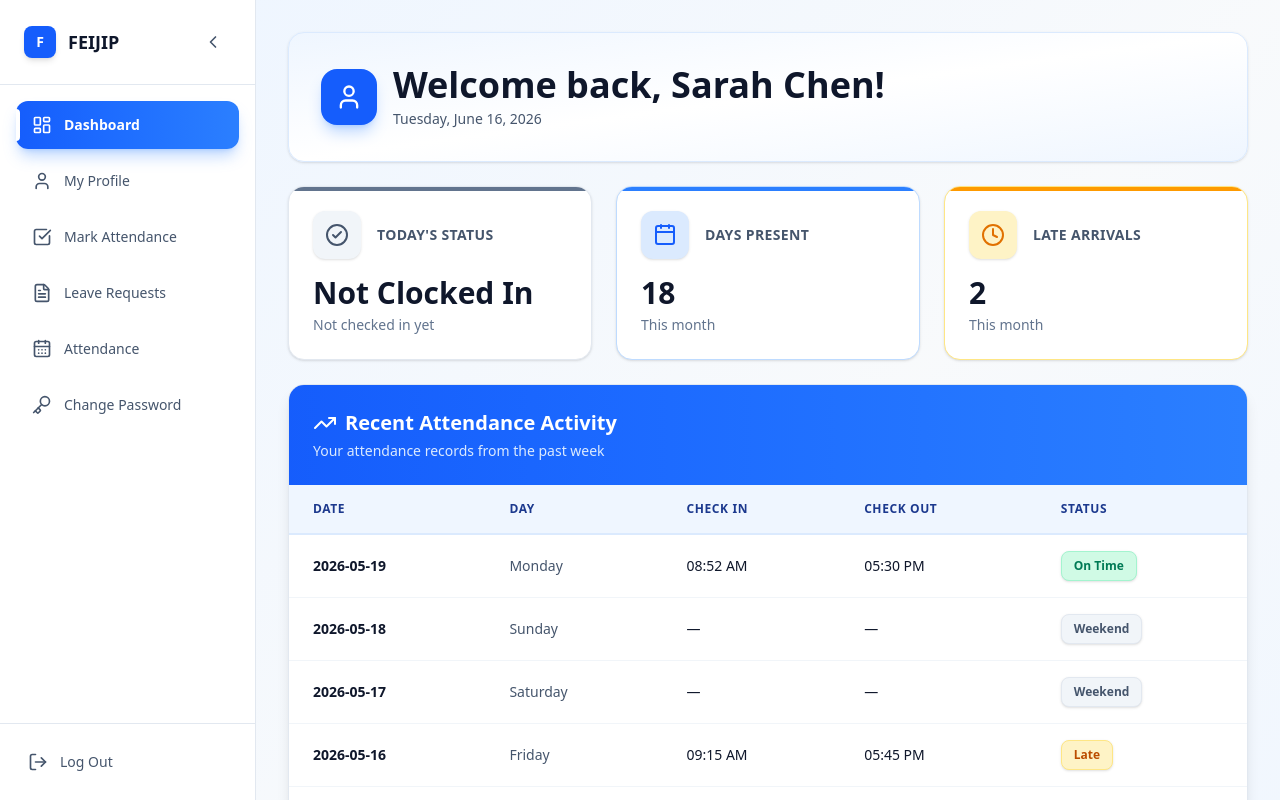
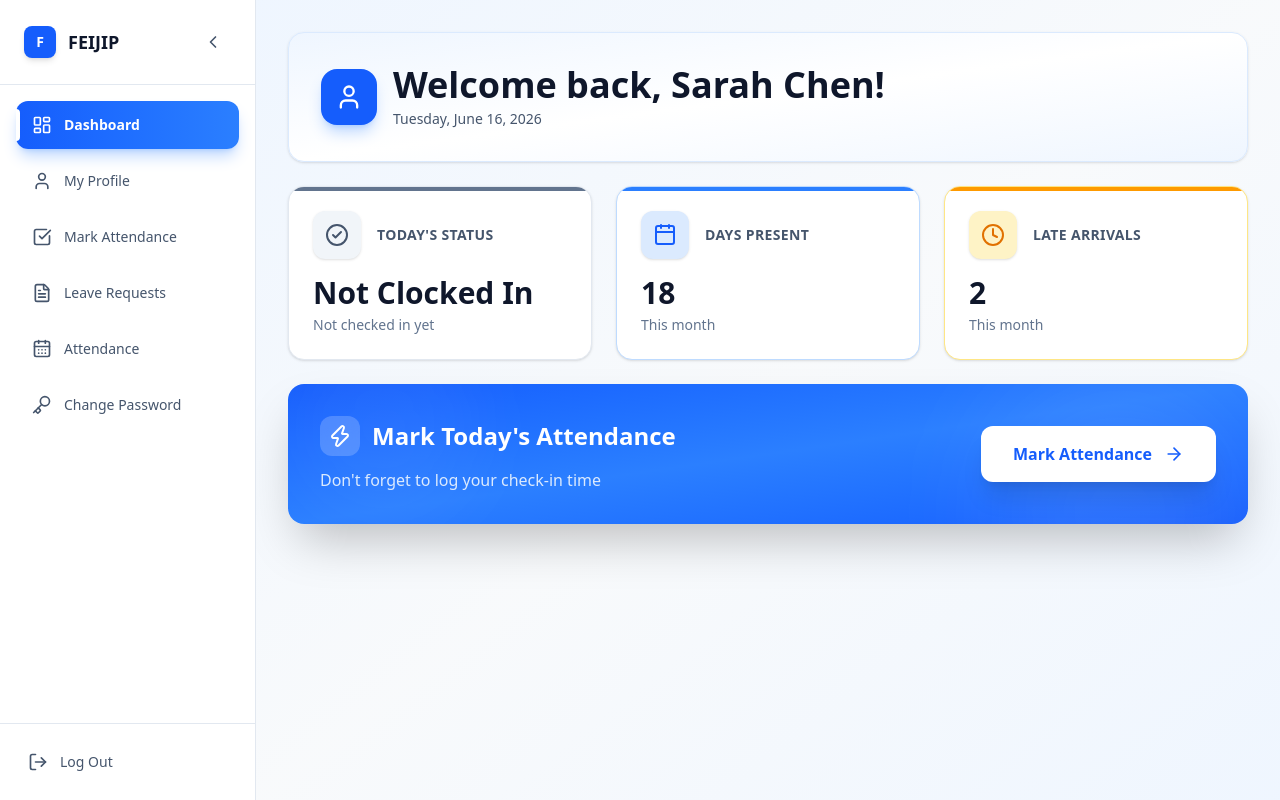
Before and after one commit to XUN0024/employee-attendance-system, a Next.js app: page /employee/dashboard in a window 1280 px wide. Built offline with nearby package versions, Linux system fonts and the light colour scheme; no server answers.

Commit message:
chore: remove unused component in employee dashboard

```diff
--- a/app/employee/dashboard/page.tsx
+++ b/app/employee/dashboard/page.tsx
@@ -1,6 +1,6 @@
 'use client';
 
-import { Calendar, Clock, CheckCircle2, ArrowRight, User, TrendingUp, Zap } from 'lucide-react';
+import { Calendar, Clock, CheckCircle2, ArrowRight, User, Zap } from 'lucide-react';
 import Link from 'next/link';
 import { useState, useEffect } from 'react';
 import { getTodayAttendance } from '@/lib/attendance';
@@ -122,63 +122,6 @@ export default function EmployeeDashboard() {
                     />
                 </div>
 
-                <div className="bg-white rounded-2xl border border-slate-200 shadow-lg overflow-hidden">
-                    {/* Header with blue gradient */}
-                    <div className="bg-gradient-to-r from-blue-600 to-blue-500 p-6">
-                        <h2 className="text-xl font-bold text-white flex items-center gap-2">
-                            <TrendingUp className="h-6 w-6" />
-                            Recent Attendance Activity
-                        </h2>
-                        <p className="text-blue-100 text-sm mt-1">Your attendance records from the past week</p>
-                    </div>
-
-                    <div className="overflow-x-auto">
-                        <table className="w-full">
-                            <thead>
-                                <tr className="bg-blue-50 border-b-2 border-blue-100">
-                                    <th className="text-left py-4 px-6 text-xs font-bold text-blue-900 uppercase tracking-wider">
-                                        Date
-                                    </th>
-                                    <th className="text-left py-4 px-6 text-xs font-bold text-blue-900 uppercase tracking-wider">
-                                        Day
-                                    </th>
-                                    <th className="text-left py-4 px-6 text-xs font-bold text-blue-900 uppercase tracking-wider">
-                                        Check In
-                                    </th>
-                                    <th className="text-left py-4 px-6 text-xs font-bold text-blue-900 uppercase tracking-wider">
-                                        Check Out
-                                    </th>
-                                    <th className="text-left py-4 px-6 text-xs font-bold text-blue-900 uppercase tracking-wider">
-                                        Status
-                                    </th>
-                                </tr>
-                            </thead>
-                            <tbody className="divide-y divide-slate-100">
-                                {mockData.recentActivity.map((record, index) => (
-                                    <tr key={index} className="hover:bg-blue-50/50 transition-colors duration-150">
-                                        <td className="py-4 px-6 text-sm font-semibold text-slate-900">{record.date}</td>
-                                        <td className="py-4 px-6 text-sm text-slate-600">{record.day}</td>
-                                        <td className="py-4 px-6 text-sm font-medium text-slate-900">{record.checkIn}</td>
-                                        <td className="py-4 px-6 text-sm font-medium text-slate-900">{record.checkOut}</td>
-                                        <td className="py-4 px-6">
-                                            <span
-                                                className={`inline-flex items-center px-3 py-1.5 rounded-lg text-xs font-bold shadow-sm ${record.status === 'On Time'
-                                                    ? 'bg-emerald-100 text-emerald-700 border border-emerald-200'
-                                                    : record.status === 'Late'
-                                                        ? 'bg-amber-100 text-amber-700 border border-amber-200'
-                                                        : 'bg-slate-100 text-slate-600 border border-slate-200'
-                                                    }`}
-                                            >
-                                                {record.status}
-                                            </span>
-                                        </td>
-                                    </tr>
-                                ))}
-                            </tbody>
-                        </table>
-                    </div>
-                </div>
-
                 {/* Enhanced CTA Card */}
                 <div className="relative bg-gradient-to-br from-blue-600 via-blue-500 to-blue-600 rounded-2xl p-8 shadow-2xl overflow-hidden">
                     {/* Decorative elements */}
```
Also changed, not shown: app/login/page.tsx (+4 -4 lines).
